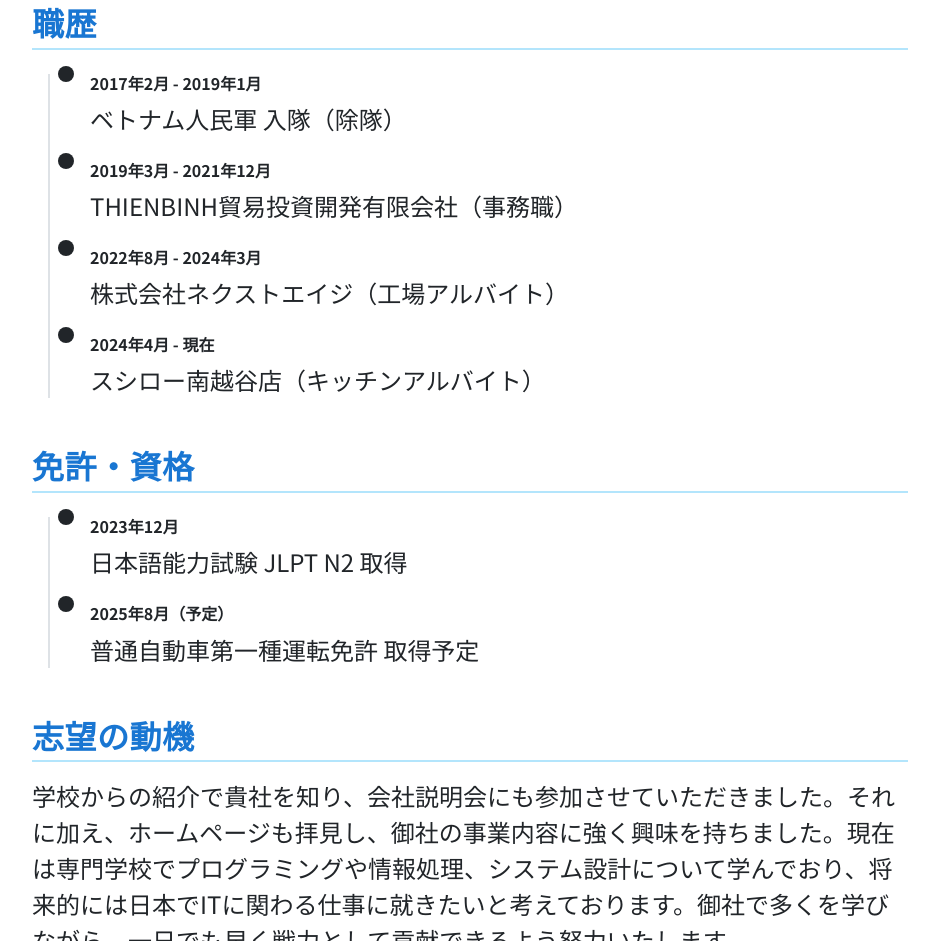
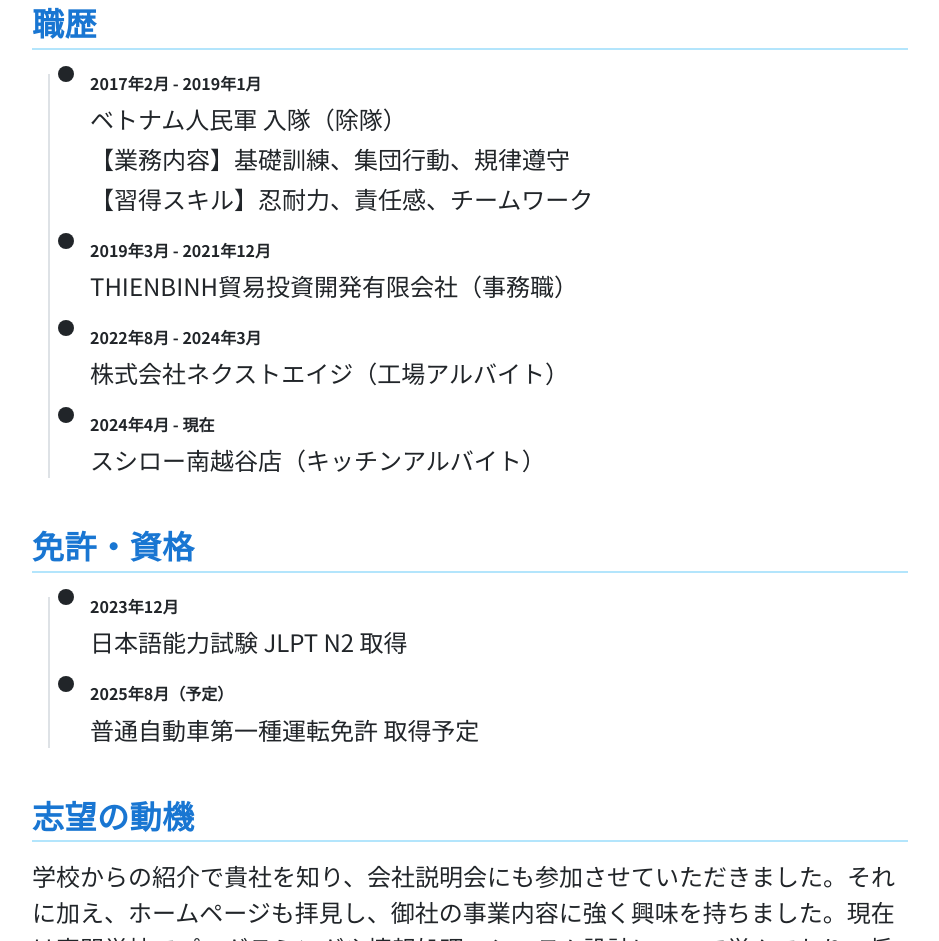
Before and after one commit to timothyanpham/rirekisho, a plain HTML site: page index.html in a window 1280 px wide. Shown: the part 1611-2552 px from the top of the page, without its empty margins (170-1109 px from the left). Drawn offline with nearby package versions, Linux system fonts and the light colour scheme.

Commit message:
Update index.html

```diff
--- a/index.html
+++ b/index.html
@@ -256,6 +256,8 @@
             ></span>
             <h6 class="fw-bold">2017年2月 - 2019年1月</h6>
             <p class="mb-1">ベトナム人民軍 入隊（除隊）</p>
+            <p class="mb-1">【業務内容】基礎訓練、集団行動、規律遵守</p>
+              <p class="mb-1">【習得スキル】忍耐力、責任感、チームワーク</p>
           </div>
           <div class="mb-4 position-relative">
             <span
```
